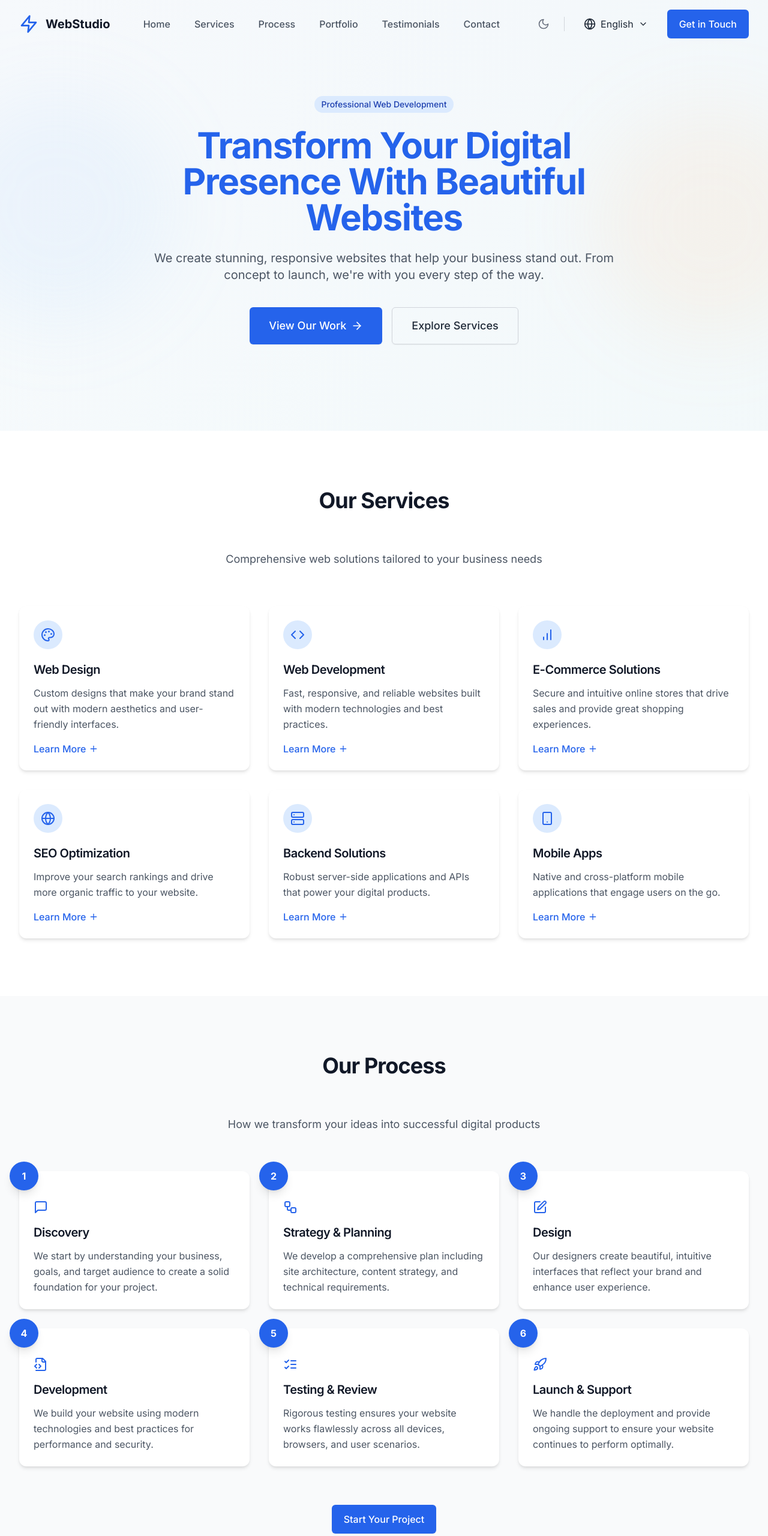
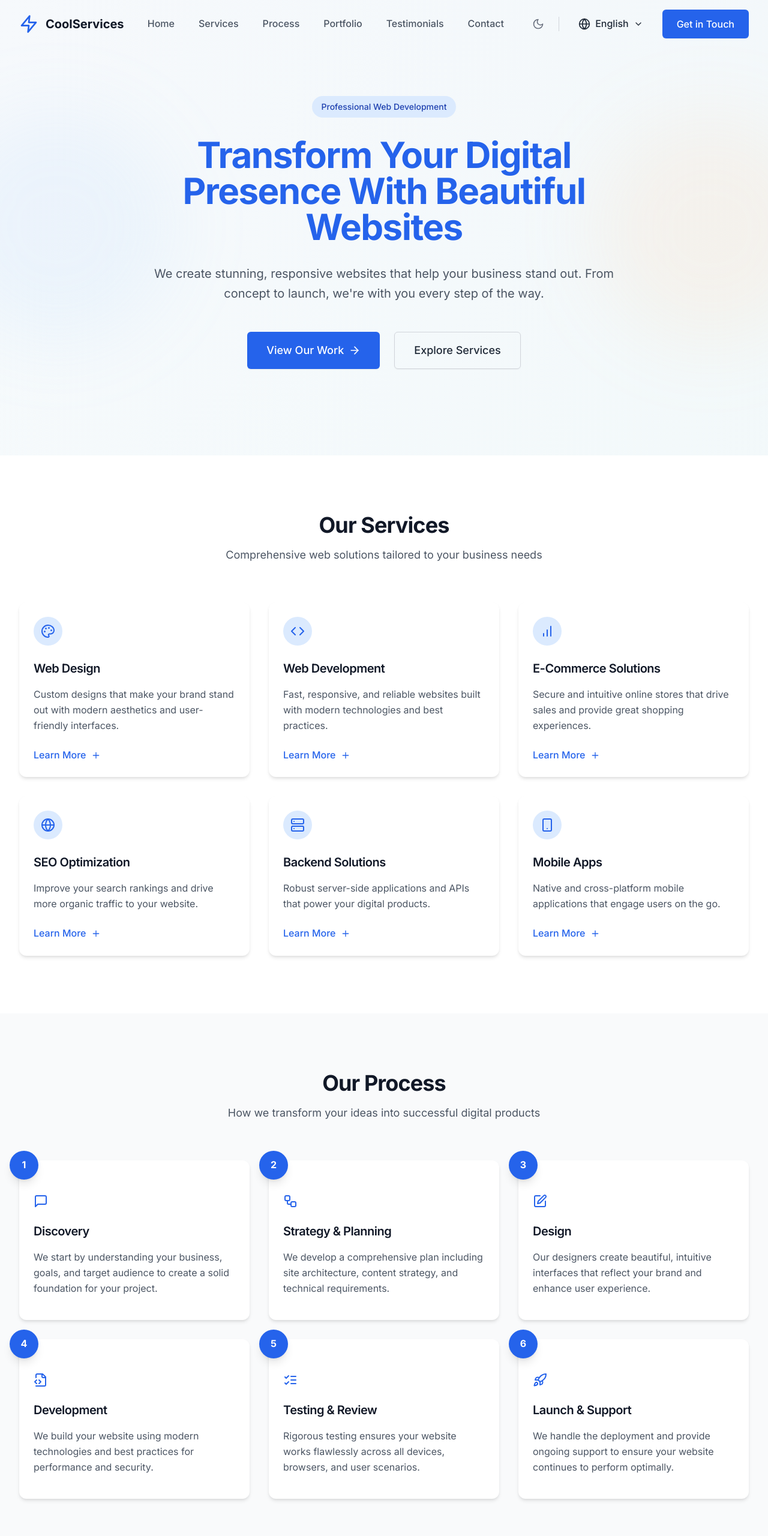
Before and after one commit to tirpleSeven/WebStudio, a React (Vite) app: page / in a window 1280 px wide. Shown: the top 2560 px of the page at 60% size. Built offline with nearby package versions, Linux system fonts and the light colour scheme.

Commit message:
Update branding to CoolServices with improved spacing

```diff
--- a/src/components/Hero.tsx
+++ b/src/components/Hero.tsx
@@ -40,36 +40,36 @@ const Hero: React.FC = () => {
           initial="hidden"
           animate="visible"
         >
-          <motion.div variants={itemVariants}>
-            <span className="inline-flex items-center px-3 py-1 rounded-full text-sm font-medium bg-primary-100 dark:bg-primary-900/40 text-primary-800 dark:text-primary-300">
+          <motion.div variants={itemVariants} className="mb-8">
+            <span className="inline-flex items-center px-4 py-2 rounded-full text-sm font-medium bg-primary-100 dark:bg-primary-900/40 text-primary-800 dark:text-primary-300">
               Professional Web Development
             </span>
           </motion.div>
 
           <motion.h1
             variants={itemVariants}
-            className="mt-6 text-4xl sm:text-5xl lg:text-6xl font-bold text-gray-900 dark:text-white tracking-tight"
+            className="text-4xl sm:text-5xl lg:text-6xl font-bold text-gray-900 dark:text-white tracking-tight mb-8"
           >
             <span className="text-primary-600 dark:text-primary-500">{language.content.hero.title}</span>
           </motion.h1>
 
           <motion.p
             variants={itemVariants}
-            className="mt-6 text-xl text-gray-600 dark:text-gray-300 max-w-3xl mx-auto"
+            className="text-xl text-gray-600 dark:text-gray-300 max-w-3xl mx-auto mb-12 leading-relaxed"
           >
             {language.content.hero.subtitle}
           </motion.p>
 
           <motion.div
             variants={itemVariants}
-            className="mt-10 flex flex-col sm:flex-row justify-center gap-4"
+            className="flex flex-col sm:flex-row justify-center gap-6"
           >
             <a
               href="#portfolio"
               className="btn btn-primary text-base sm:text-lg px-8 py-4"
             >
               {language.content.hero.cta.primary}
-              <ArrowRight className="ml-2 h-5 w-5" />
+              <ArrowRight className="h-5 w-5" />
             </a>
             <a
               href="#services"
--- a/src/components/LanguageSelector.tsx
+++ b/src/components/LanguageSelector.tsx
@@ -107,7 +107,7 @@ export const languages: Language[] = [
     flag: '🇺🇸',
     content: {
       header: {
-        logo: 'WebStudio',
+        logo: 'CoolServices',
         nav: {
           home: 'Home',
           services: 'Services',
@@ -297,7 +297,7 @@ export const languages: Language[] = [
         subtitle: 'Have a project in mind? Let\'s discuss how we can help',
         info: {
           phone: '(123) 456-7890',
-          email: 'contact@webstudio.com',
+          email: 'contact@coolservices.com',
           address: '123 Web Street, San Francisco, CA 94103'
         },
         form: {
@@ -322,7 +322,7 @@ export const languages: Language[] = [
     flag: '🇷🇺',
     content: {
       header: {
-        logo: 'WebStudio',
+        logo: 'CoolServices',
         nav: {
           home: 'Главная',
           services: 'Услуги',
@@ -500,7 +500,7 @@ export const languages: Language[] = [
         subtitle: 'Есть проект? Давайте обсудим, как мы можем помочь',
         info: {
           phone: '(123) 456-7890',
-          email: 'contact@webstudio.com',
+          email: 'contact@coolservices.com',
           address: '123 Web Street, Сан-Франциско, CA 94103'
         },
         form: {
@@ -525,7 +525,7 @@ export const languages: Language[] = [
     flag: '🇦🇲',
     content: {
       header: {
-        logo: 'WebStudio',
+        logo: 'CoolServices',
         nav: {
           home: 'Գլխավոր',
           services: 'Ծառայություններ',
@@ -703,7 +703,7 @@ export const languages: Language[] = [
         subtitle: 'Ունե՞ք նախագիծ մտքում: Եկեք քննարկենք, թե ինչպես կարող ենք օգնել',
         info: {
           phone: '(123) 456-7890',
-          email: 'contact@webstudio.com',
+          email: 'contact@coolservices.com',
           address: '123 Web Street, Սան Ֆրանցիսկո, CA 94103'
         },
         form: {
@@ -734,7 +734,7 @@ const LanguageSelector: React.FC = () => {
         className="flex items-center space-x-2 px-4 py-2 rounded-lg hover:bg-gray-100 dark:hover:bg-gray-800 transition-colors"
       >
         <Globe className="w-5 h-5" />
-        <span>{language.nativeName}</span>
+        <span className="font-medium">{language.nativeName}</span>
         <ChevronDown className={`w-4 h-4 transition-transform ${isOpen ? 'rotate-180' : ''}`} />
       </button>
 
@@ -753,12 +753,12 @@ const LanguageSelector: React.FC = () => {
                   setLanguage(lang);
                   setIsOpen(false);
                 }}
-                className="flex items-center w-full px-4 py-2 text-sm text-gray-700 dark:text-gray-200 hover:bg-gray-100 dark:hover:bg-gray-800"
+                className="flex items-center w-full px-4 py-3 text-sm text-gray-700 dark:text-gray-200 hover:bg-gray-100 dark:hover:bg-gray-800 transition-colors"
               >
-                <span className="mr-2">{lang.flag}</span>
-                <span>{lang.nativeName}</span>
+                <span className="mr-3 text-lg">{lang.flag}</span>
+                <span className="font-medium">{lang.nativeName}</span>
                 {language.code === lang.code && (
-                  <Check className="w-4 h-4 ml-auto" />
+                  <Check className="w-4 h-4 ml-auto text-primary-600 dark:text-primary-500" />
                 )}
               </button>
             ))}
--- a/src/components/Process.tsx
+++ b/src/components/Process.tsx
@@ -70,15 +70,15 @@ const Process: React.FC = () => {
               variants={itemVariants}
               className="relative"
             >
-              <div className="card p-6 h-full flex flex-col">
+              <div className="card h-full flex flex-col">
                 <div className="absolute -top-4 -left-4 w-12 h-12 rounded-full bg-primary-600 dark:bg-primary-700 flex items-center justify-center text-white font-bold shadow-lg">
                   {index + 1}
                 </div>
-                <div className="mt-6 mb-4">
+                <div className="mt-8 mb-6">
                   {processIcons[index]}
                 </div>
-                <h3 className="text-xl font-semibold text-gray-900 dark:text-white mb-3">{step.title}</h3>
-                <p className="text-gray-600 dark:text-gray-300">{step.description}</p>
+                <h3 className="text-xl font-semibold text-gray-900 dark:text-white mb-4">{step.title}</h3>
+                <p className="text-gray-600 dark:text-gray-300 leading-relaxed">{step.description}</p>
               </div>
             </motion.div>
           ))}
@@ -92,7 +92,7 @@ const Process: React.FC = () => {
         >
           <a
             href="#contact"
-            className="btn btn-primary"
+            className="btn btn-primary text-lg px-8 py-4"
           >
             Start Your Project
           </a>
--- a/src/components/Services.tsx
+++ b/src/components/Services.tsx
@@ -69,20 +69,20 @@ const Services: React.FC = () => {
             <motion.div
               key={index}
               variants={itemVariants}
-              className="card card-hover p-6 flex flex-col"
+              className="card card-hover flex flex-col"
               onClick={() => setActiveService(index)}
             >
-              <div className="p-3 bg-primary-100 dark:bg-primary-900/30 rounded-full w-fit mb-5">
+              <div className="p-3 bg-primary-100 dark:bg-primary-900/30 rounded-full w-fit mb-6">
                 {serviceIcons[index]}
               </div>
-              <h3 className="text-xl font-semibold text-gray-900 dark:text-white mb-3">{service.title}</h3>
-              <p className="text-gray-600 dark:text-gray-300 mb-4 flex-grow">{service.description}</p>
+              <h3 className="text-xl font-semibold text-gray-900 dark:text-white mb-4">{service.title}</h3>
+              <p className="text-gray-600 dark:text-gray-300 mb-6 flex-grow leading-relaxed">{service.description}</p>
               <button
                 onClick={() => setActiveService(index)}
                 className="flex items-center text-primary-600 dark:text-primary-500 hover:text-primary-700 dark:hover:text-primary-400 font-medium transition-colors mt-auto"
               >
                 Learn More
-                <Plus className="h-4 w-4 ml-1" />
+                <Plus className="h-4 w-4 ml-2" />
               </button>
             </motion.div>
           ))}
@@ -98,7 +98,7 @@ const Services: React.FC = () => {
               className="bg-white dark:bg-gray-800 rounded-xl shadow-xl max-w-2xl w-full max-h-[90vh] overflow-y-auto"
             >
               <div className="p-6 md:p-8">
-                <div className="flex justify-between items-start mb-6">
+                <div className="flex justify-between items-start mb-8">
                   <div className="flex items-center">
                     <div className="p-3 bg-primary-100 dark:bg-primary-900/30 rounded-full mr-4">
                       {serviceIcons[activeService]}
@@ -109,7 +109,7 @@ const Services: React.FC = () => {
                   </div>
                   <button
                     onClick={() => setActiveService(null)}
-                    className="text-gray-500 hover:text-gray-700 dark:text-gray-400 dark:hover:text-gray-200"
+                    className="text-gray-500 hover:text-gray-700 dark:text-gray-400 dark:hover:text-gray-200 p-2"
                   >
                     <span className="sr-only">Close</span>
                     <svg className="h-6 w-6" fill="none" viewBox="0 0 24 24" stroke="currentColor">
@@ -118,24 +118,24 @@ const Services: React.FC = () => {
                   </button>
                 </div>
 
-                <p className="text-gray-600 dark:text-gray-300 mb-6">
+                <p className="text-gray-600 dark:text-gray-300 mb-8 leading-relaxed">
                   {language.content.services.items[activeService].description}
                 </p>
 
-                <h4 className="text-lg font-semibold text-gray-900 dark:text-white mb-4">What We Offer:</h4>
-                <ul className="space-y-3 mb-6">
+                <h4 className="text-lg font-semibold text-gray-900 dark:text-white mb-6">What We Offer:</h4>
+                <ul className="space-y-4 mb-8">
                   {language.content.services.items[activeService].features.map((feature, index) => (
                     <li key={index} className="flex items-start">
-                      <Check className="h-5 w-5 text-primary-600 dark:text-primary-500 mr-2 flex-shrink-0 mt-0.5" />
-                      <span className="text-gray-600 dark:text-gray-300">{feature}</span>
+                      <Check className="h-5 w-5 text-primary-600 dark:text-primary-500 mr-3 flex-shrink-0 mt-0.5" />
+                      <span className="text-gray-600 dark:text-gray-300 leading-relaxed">{feature}</span>
                     </li>
                   ))}
                 </ul>
 
-                <div className="mt-8 flex justify-end">
+                <div className="flex justify-end gap-4">
                   <button
                     onClick={() => setActiveService(null)}
-                    className="btn btn-outline mr-3"
+                    className="btn btn-outline"
                   >
                     Close
                   </button>
--- a/src/index.css
+++ b/src/index.css
@@ -10,30 +10,41 @@
 
   body {
     @apply antialiased text-gray-800 dark:text-gray-200;
+    line-height: 1.6;
   }
 
   h1, h2, h3, h4, h5, h6 {
     @apply font-semibold tracking-tight;
+    line-height: 1.2;
+    margin-bottom: 0.5em;
   }
 
   h1 {
-    @apply text-4xl sm:text-5xl lg:text-6xl leading-tight;
+    @apply text-4xl sm:text-5xl lg:text-6xl;
+    line-height: 1.1;
+    margin-bottom: 0.75rem;
   }
 
   h2 {
-    @apply text-3xl sm:text-4xl leading-tight;
+    @apply text-3xl sm:text-4xl;
+    line-height: 1.15;
+    margin-bottom: 0.75rem;
   }
 
   h3 {
-    @apply text-2xl sm:text-3xl leading-snug;
+    @apply text-2xl sm:text-3xl;
+    line-height: 1.2;
+    margin-bottom: 0.5rem;
   }
 
   h4 {
     @apply text-xl sm:text-2xl;
+    margin-bottom: 0.5rem;
   }
 
   p {
     @apply leading-relaxed;
+    margin-bottom: 1rem;
   }
 
   :focus-visible {
@@ -51,7 +62,8 @@
   }
 
   .section-title {
-    @apply text-3xl font-bold tracking-tight text-gray-900 dark:text-white sm:text-4xl text-center mb-16;
+    @apply text-3xl font-bold tracking-tight text-gray-900 dark:text-white sm:text-4xl text-center;
+    margin-bottom: 1rem;
   }
 
   .section-title-container {
@@ -60,10 +72,14 @@
 
   .section-subtitle {
     @apply mt-4 text-lg text-gray-600 dark:text-gray-300;
+    line-height: 1.6;
+    margin-bottom: 2rem;
   }
 
   .btn {
-    @apply inline-flex items-center justify-center px-5 py-3 text-base font-medium rounded-md shadow-sm focus:outline-none focus:ring-2 focus:ring-offset-2 transition-all duration-150;
+    @apply inline-flex items-center justify-center px-6 py-3 text-base font-medium rounded-md shadow-sm focus:outline-none focus:ring-2 focus:ring-offset-2 transition-all duration-150;
+    line-height: 1.5;
+    gap: 0.5rem;
   }
 
   .btn-primary {
@@ -84,6 +100,7 @@
 
   .card {
     @apply bg-white dark:bg-gray-800 rounded-xl shadow-soft transition-all duration-300;
+    padding: 1.5rem;
   }
 
   .card-hover {
@@ -92,10 +109,47 @@
 
   .input {
     @apply block w-full rounded-md border-gray-300 dark:border-gray-600 shadow-sm focus:border-primary-500 focus:ring-primary-500 dark:bg-gray-700 dark:text-white sm:text-sm;
+    padding: 0.75rem 1rem;
+    line-height: 1.5;
   }
 
   .label {
-    @apply block text-sm font-medium text-gray-700 dark:text-gray-300 mb-1;
+    @apply block text-sm font-medium text-gray-700 dark:text-gray-300;
+    margin-bottom: 0.5rem;
+    line-height: 1.4;
+  }
+
+  /* Improved spacing for text elements */
+  .text-spacing {
+    margin-bottom: 1rem;
+  }
+
+  .text-spacing:last-child {
+    margin-bottom: 0;
+  }
+
+  /* Better spacing for lists */
+  ul, ol {
+    margin-bottom: 1rem;
+    padding-left: 1.5rem;
+  }
+
+  li {
+    margin-bottom: 0.5rem;
+    line-height: 1.6;
+  }
+
+  li:last-child {
+    margin-bottom: 0;
+  }
+
+  /* Improved spacing for form elements */
+  .form-group {
+    margin-bottom: 1.5rem;
+  }
+
+  .form-group:last-child {
+    margin-bottom: 0;
   }
 }
 
@@ -110,3 +164,34 @@ body {
   --toast-bg: #ffffff;
   --toast-color: #111827;
 }
+
+/* Additional spacing utilities */
+.space-y-6 > * + * {
+  margin-top: 1.5rem;
+}
+
+.space-y-8 > * + * {
+  margin-top: 2rem;
+}
+
+.space-y-12 > * + * {
+  margin-top: 3rem;
+}
+
+/* Better text readability */
+.text-readable {
+  line-height: 1.7;
+  letter-spacing: 0.01em;
+}
+
+/* Improved button spacing */
+.btn-group {
+  display: flex;
+  gap: 1rem;
+  flex-wrap: wrap;
+  align-items: center;
+}
+
+.btn-group .btn {
+  margin: 0;
+}
```
Also changed, not shown: src/components/Portfolio.tsx (+19 -19 lines), src/components/Testimonials.tsx (+14 -14 lines).
